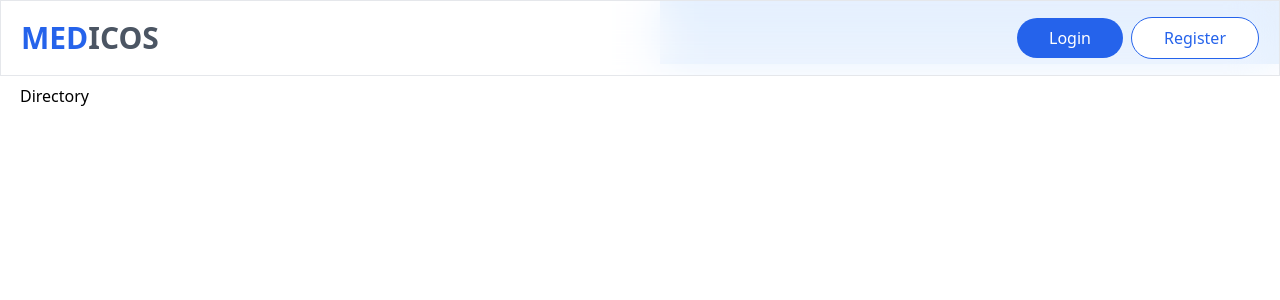
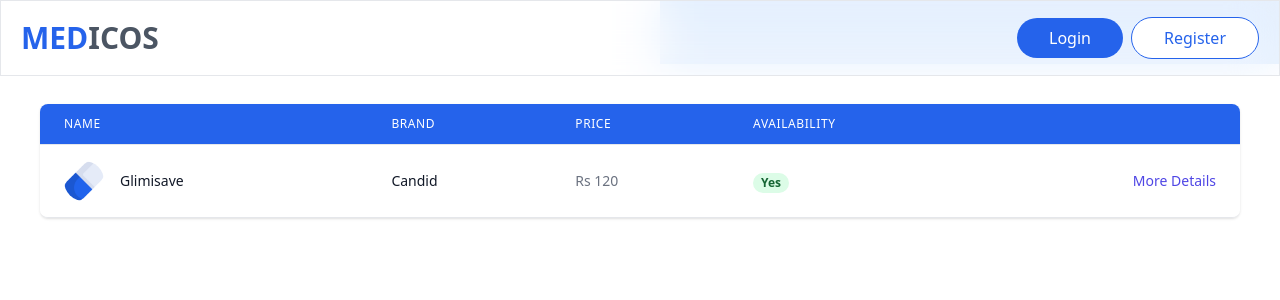
Before and after one commit to neeraj15022001/medicosfrontend, a React (Create React App) app: page /directory in a window 1280 px wide. Shown: the top 300 px of the page. Built offline with nearby package versions, Linux system fonts and the light colour scheme.

Commit message:
drectory page UI done

```diff
--- a/src/Components/Pages/Directory/Directory.jsx
+++ b/src/Components/Pages/Directory/Directory.jsx
@@ -1,9 +1,84 @@
 import React from 'react';
+import pill from "../../../assets/pill.png";
 
 function Directory() {
     return (
-        <section className={"p-5"}>
-            <h1>Directory</h1>
+        <section className={"p-10"}>
+            <div className="flex flex-col">
+                <div className="-my-2 overflow-x-auto sm:-mx-6 lg:-mx-8">
+                    <div className="py-2 align-middle inline-block min-w-full sm:px-6 lg:px-8">
+                        <div className="shadow overflow-hidden border-b border-gray-200 sm:rounded-lg">
+                            <table className="min-w-full divide-y divide-gray-200">
+                                <thead className="bg-blue-600">
+                                <tr>
+                                    <th
+                                        scope="col"
+                                        className="px-6 py-3 text-left text-xs font-medium text-white uppercase tracking-wider"
+                                    >
+                                        Name
+                                    </th>
+                                    <th
+                                        scope="col"
+                                        className="px-6 py-3 text-left text-xs font-medium text-white uppercase tracking-wider"
+                                    >
+                                        brand
+                                    </th>
+                                    <th
+                                        scope="col"
+                                        className="px-6 py-3 text-left text-xs font-medium text-white uppercase tracking-wider"
+                                    >
+                                        price
+                                    </th>
+                                    <th
+                                        scope="col"
+                                        className="px-6 py-3 text-left text-xs font-medium text-white uppercase tracking-wider"
+                                    >
+                                        availability
+                                    </th>
+                                    <th scope="col" className="relative px-6 py-3">
+                                        <span className="sr-only">Edit</span>
+                                    </th>
+                                </tr>
+                                </thead>
+                                <tbody className="bg-white divide-y divide-gray-200">
+                                <tr>
+                                    <td className="px-6 py-4 whitespace-nowrap">
+                                        <div className="flex items-center">
+                                            <div className="flex-shrink-0 h-10 w-10">
+                                                <img className="h-10 w-10 rounded-full" src={pill} alt=""/>
+                                            </div>
+                                            <div className="ml-4">
+                                                <div
+                                                    className="text-sm font-medium text-gray-900 capitalize">glimisave
+                                                </div>
+                                            </div>
+                                        </div>
+                                    </td>
+                                    <td className="px-6 py-4 whitespace-nowrap">
+                                        <div className="text-sm text-gray-900 capitalize">candid</div>
+                                    </td>
+                                    <td className="px-6 py-4 whitespace-nowrap text-sm text-gray-500 capitalize">Rs
+                                        120
+                                    </td>
+                                    <td className="px-6 py-4 whitespace-nowrap">
+                          <span
+                              className=" capitalize px-2 inline-flex text-xs leading-5 font-semibold rounded-full bg-green-100 text-green-800">
+                            yes
+                          </span>
+                                    </td>
+                                    <td className="px-6 py-4 whitespace-nowrap text-right text-sm font-medium">
+                                        <a href="#" className="text-indigo-600 hover:text-indigo-900">
+                                            More Details
+                                        </a>
+                                    </td>
+                                </tr>
+
+                                </tbody>
+                            </table>
+                        </div>
+                    </div>
+                </div>
+            </div>
         </section>
     );
 }
```
Also changed, not shown: src/assets/pill.png (added).
